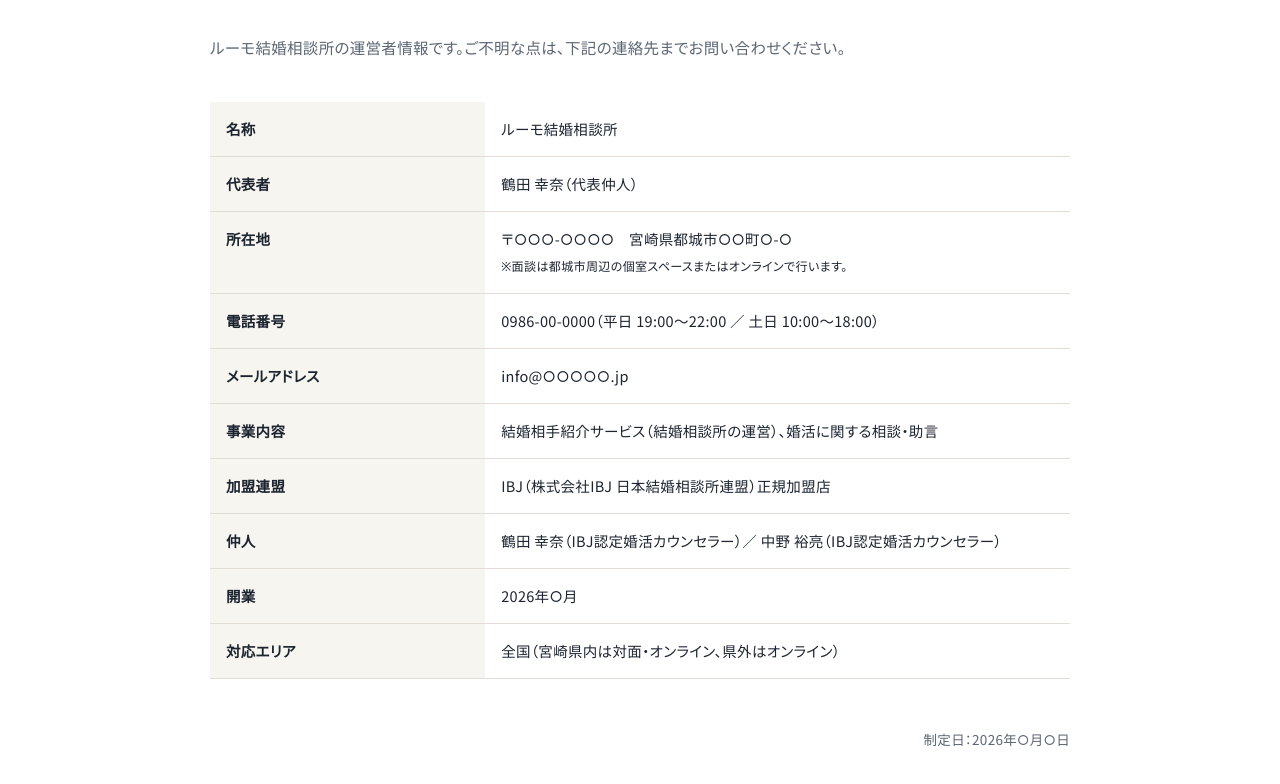
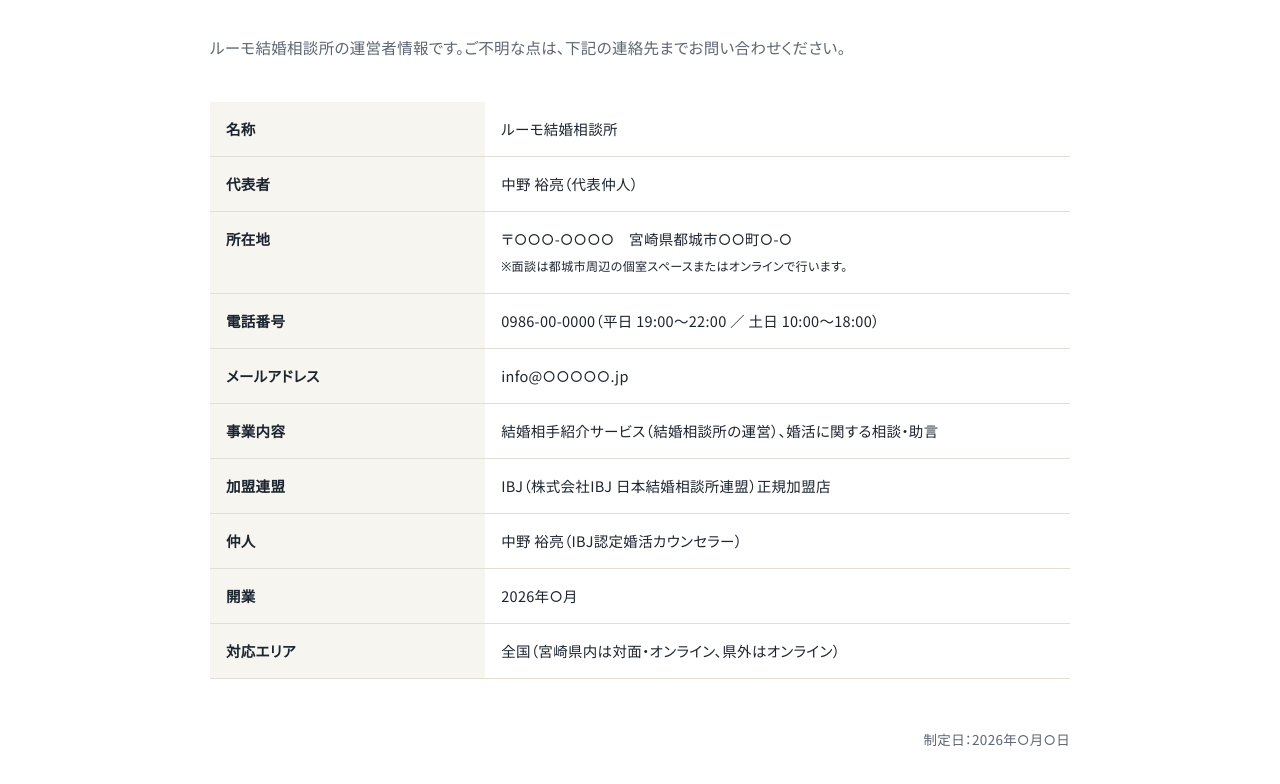
Before and after one commit to jasmine1567/lumo, a plain HTML site: page company.html in a window 1280 px wide. Shown: the part 258-1042 px from the top of the page. Drawn offline with Linux system fonts and the light colour scheme.

Commit message:
Add files via upload

```diff
--- a/company.html
+++ b/company.html
@@ -55,13 +55,13 @@ footer ul{display:flex;gap:22px;flex-wrap:wrap;margin:0} footer ul li{padding:0;
 <p class="lead">ルーモ結婚相談所の運営者情報です。ご不明な点は、下記の連絡先までお問い合わせください。</p>
 <table>
 <tr><th>名称</th><td>ルーモ結婚相談所</td></tr>
-<tr><th>代表者</th><td>鶴田 幸奈（代表仲人）</td></tr>
+<tr><th>代表者</th><td>中野 裕亮（代表仲人）</td></tr>
 <tr><th>所在地</th><td>〒○○○-○○○○　宮崎県都城市○○町○-○<br><small>※面談は都城市周辺の個室スペースまたはオンラインで行います。</small></td></tr>
 <tr><th>電話番号</th><td>0986-00-0000（平日 19:00〜22:00 ／ 土日 10:00〜18:00）</td></tr>
 <tr><th>メールアドレス</th><td>info@○○○○○.jp</td></tr>
 <tr><th>事業内容</th><td>結婚相手紹介サービス（結婚相談所の運営）、婚活に関する相談・助言</td></tr>
 <tr><th>加盟連盟</th><td>IBJ（株式会社IBJ 日本結婚相談所連盟）正規加盟店</td></tr>
-<tr><th>仲人</th><td>鶴田 幸奈（IBJ認定婚活カウンセラー）／ 中野 裕亮（IBJ認定婚活カウンセラー）</td></tr>
+<tr><th>仲人</th><td>中野 裕亮（IBJ認定婚活カウンセラー）</td></tr>
 <tr><th>開業</th><td>2026年○月</td></tr>
 <tr><th>対応エリア</th><td>全国（宮崎県内は対面・オンライン、県外はオンライン）</td></tr>
 </table>
```
Also changed, not shown: index.html (+1 -1 lines), tokushoho.html (+1 -1 lines).
